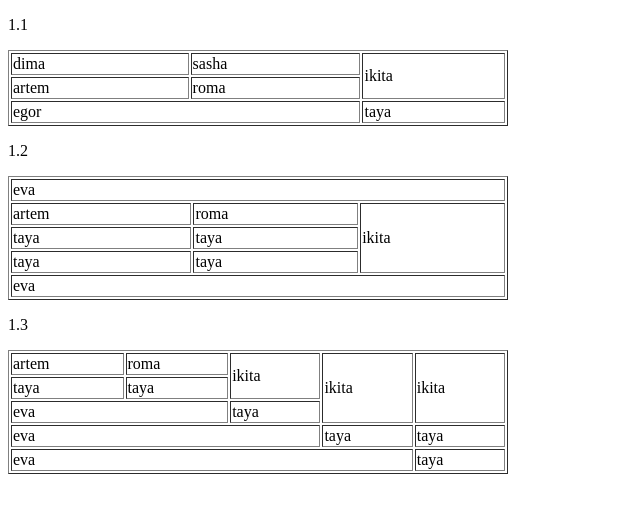
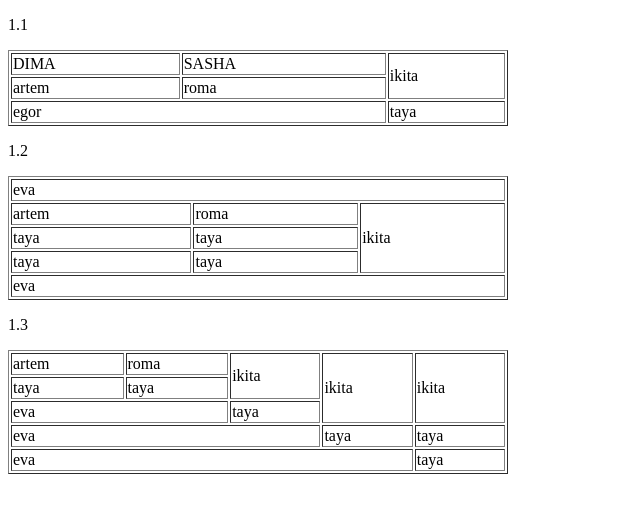
Before and after one commit to Anastasiya943/Anastasiya943.github.io.-, a plain HTML site: page 1.1.html in a window 1280 px wide. Shown: the whole page, without its empty margins (0-640 px from the left). Drawn offline with Linux system fonts and the light colour scheme.

Commit message:
Update 1.1.html

```diff
--- a/1.1.html
+++ b/1.1.html
@@ -8,8 +8,8 @@
 <p>1.1</p>
 <table border="1" width = "500">
 <tr>
-<td>dima</td>
-<td>sasha</td>
+<td>DIMA</td>
+<td>SASHA</td>
 <td rowspan="2">ikita</td>
 </tr>
 <tr>
```
